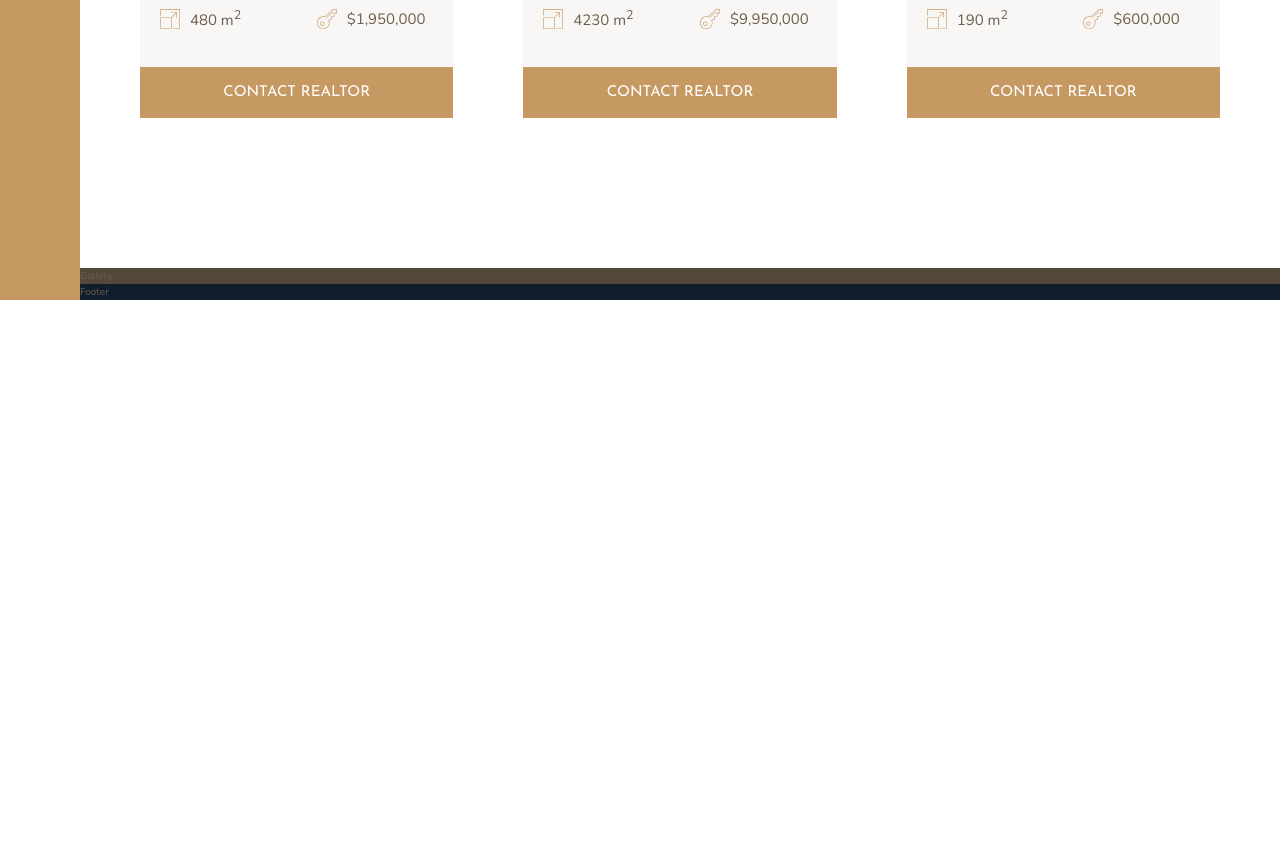
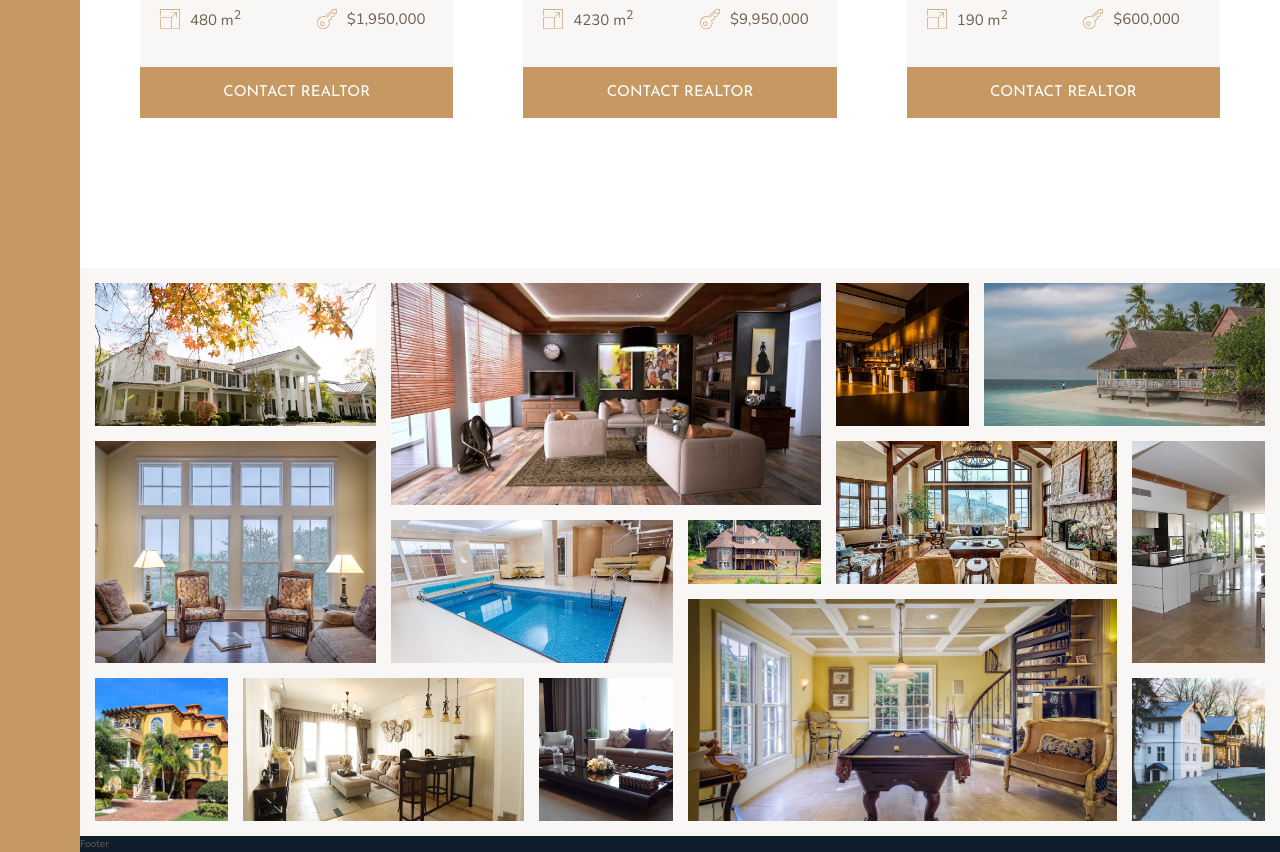
Before and after one commit to tayfurerkenci/nexter-scss-grid, a website: page index.html in a window 1280 px wide. Shown: the part 2804-3656 px from the top of the page. Before the commit the page ends 3104 px from the top, so only its background shows below. Drawn offline with nearby package versions, Linux system fonts and the light colour scheme.

Commit message:
feat: implemented gallery section

```diff
--- a/index.html
+++ b/index.html
@@ -335,7 +335,85 @@
       </div>
     </section>
 
-    <section class="gallery">Gallery</section>
+    <section class="gallery">
+      <!-- Best Emmet Code I have ever seen -->
+      <!-- (figure.gallery__item.gallery__item--$>item.gallery__img[src="img/gal-$.jpeg"][alt="Gallery Image $"])*14 -->
+      <figure class="gallery__item gallery__item--1">
+        <img src="img/gal-1.jpeg" alt="Gallery Image 1" class="gallery__img" />
+      </figure>
+
+      <figure class="gallery__item gallery__item--2">
+        <img src="img/gal-2.jpeg" alt="Gallery Image 2" class="gallery__img" />
+      </figure>
+
+      <figure class="gallery__item gallery__item--3">
+        <img src="img/gal-3.jpeg" alt="Gallery Image 3" class="gallery__img" />
+      </figure>
+
+      <figure class="gallery__item gallery__item--4">
+        <img src="img/gal-4.jpeg" alt="Gallery Image 4" class="gallery__img" />
+      </figure>
+
+      <figure class="gallery__item gallery__item--5">
+        <img src="img/gal-5.jpeg" alt="Gallery Image 5" class="gallery__img" />
+      </figure>
+
+      <figure class="gallery__item gallery__item--6">
+        <img src="img/gal-6.jpeg" alt="Gallery Image 6" class="gallery__img" />
+      </figure>
+
+      <figure class="gallery__item gallery__item--7">
+        <img src="img/gal-7.jpeg" alt="Gallery Image 7" class="gallery__img" />
+      </figure>
+
+      <figure class="gallery__item gallery__item--8">
+        <img src="img/gal-8.jpeg" alt="Gallery Image 8" class="gallery__img" />
+      </figure>
+
+      <figure class="gallery__item gallery__item--9">
+        <img src="img/gal-9.jpeg" alt="Gallery Image 9" class="gallery__img" />
+      </figure>
+
+      <figure class="gallery__item gallery__item--10">
+        <img
+          src="img/gal-10.jpeg"
+          alt="Gallery Image 10"
+          class="gallery__img"
+        />
+      </figure>
+
+      <figure class="gallery__item gallery__item--11">
+        <img
+          src="img/gal-11.jpeg"
+          alt="Gallery Image 11"
+          class="gallery__img"
+        />
+      </figure>
+
+      <figure class="gallery__item gallery__item--12">
+        <img
+          src="img/gal-12.jpeg"
+          alt="Gallery Image 12"
+          class="gallery__img"
+        />
+      </figure>
+
+      <figure class="gallery__item gallery__item--13">
+        <img
+          src="img/gal-13.jpeg"
+          alt="Gallery Image 13"
+          class="gallery__img"
+        />
+      </figure>
+
+      <figure class="gallery__item gallery__item--14">
+        <img
+          src="img/gal-14.jpeg"
+          alt="Gallery Image 14"
+          class="gallery__img"
+        />
+      </figure>
+    </section>
 
     <footer class="footer">Footer</footer>
   </body>
--- a/sass/_gallery.scss
+++ b/sass/_gallery.scss
@@ -1,4 +1,89 @@
 .gallery {
-  background-color: $color-grey-dark-1;
+  background-color: $color-grey-light-1;
   grid-column: full-start / full-end;
+
+  display: grid;
+  grid-template-columns: repeat(8, 1fr);
+  grid-template-rows: repeat(7, 5vw);
+  grid-gap: 1.5rem;
+  padding: 1.5rem;
+
+  &__item {
+    &--1 {
+      grid-row: 1 / span 2;
+      grid-column: 1 / span 2;
+    }
+
+    &--2 {
+      grid-row: 1 / span 3;
+      grid-column: 3 / span 3;
+    }
+
+    &--3 {
+      grid-row: 1 / span 2;
+      grid-column: 6 / span 1;
+    }
+
+    &--4 {
+      grid-row: 1 / span 2;
+      grid-column: 7 / span 2;
+    }
+
+    &--5 {
+      grid-row: 3 / span 3;
+      grid-column: 1 / span 2;
+    }
+
+    &--6 {
+      grid-row: 4 / span 2;
+      grid-column: 3 / span 2;
+    }
+
+    &--7 {
+      grid-row: 4 / span 1;
+      grid-column: 5 / span 1;
+    }
+
+    &--8 {
+      grid-row: 3 / span 2;
+      grid-column: 6 / span 2;
+    }
+
+    &--9 {
+      grid-row: 3 / span 3;
+      grid-column: 8 / span 1;
+    }
+
+    &--10 {
+      grid-row: 6 / span 2;
+      grid-column: 1 / span 1;
+    }
+
+    &--11 {
+      grid-row: 6 / span 2;
+      grid-column: 2 / span 2;
+    }
+
+    &--12 {
+      grid-row: 6 / span 2;
+      grid-column: 4 / span 1;
+    }
+
+    &--13 {
+      grid-row: 5 / span 3;
+      grid-column: 5 / span 3;
+    }
+
+    &--14 {
+      grid-row: 6 / span 2;
+      grid-column: 8 / span 1;
+    }
+  }
+
+  &__img {
+    width: 100%;
+    height: 100%;
+    object-fit: cover; // only works when width and height are adjusted
+    display: block; // removes the extra space below the image
+  }
 }
```
Also changed, not shown: css/style.css.
